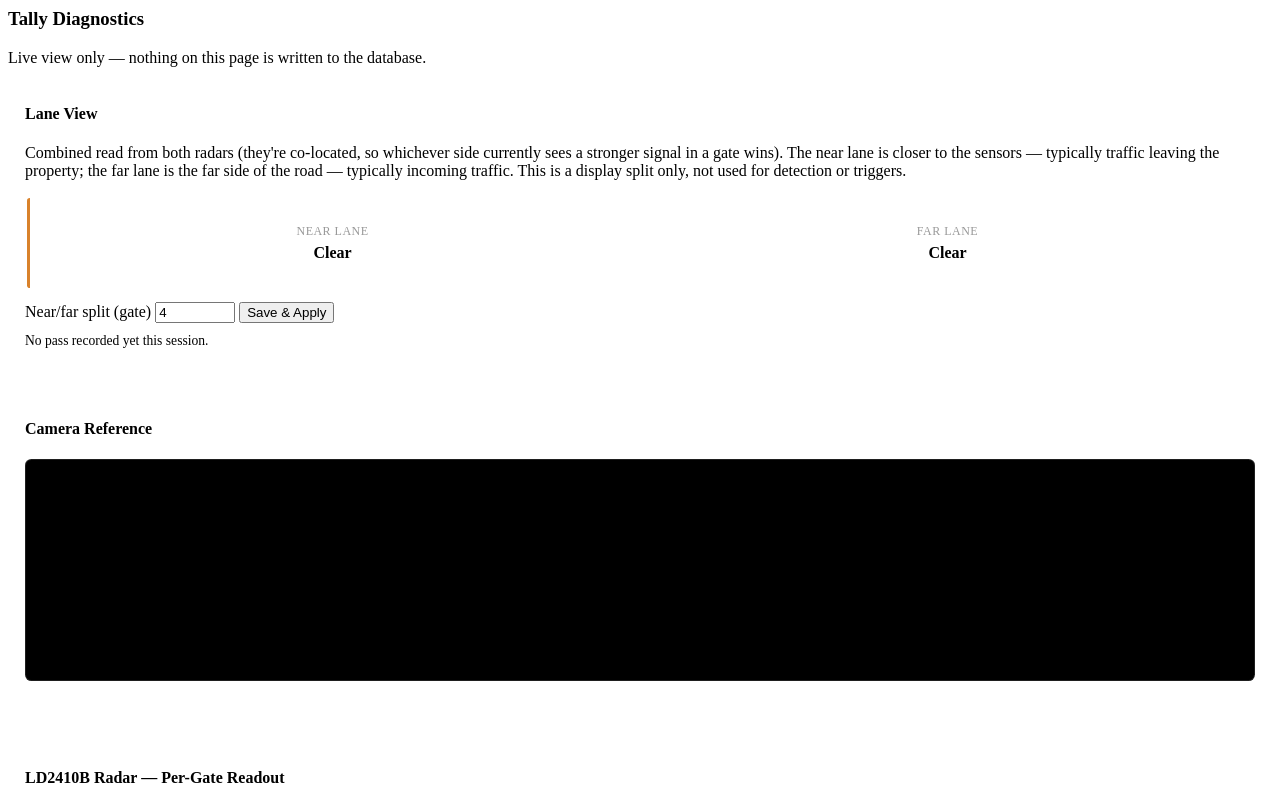
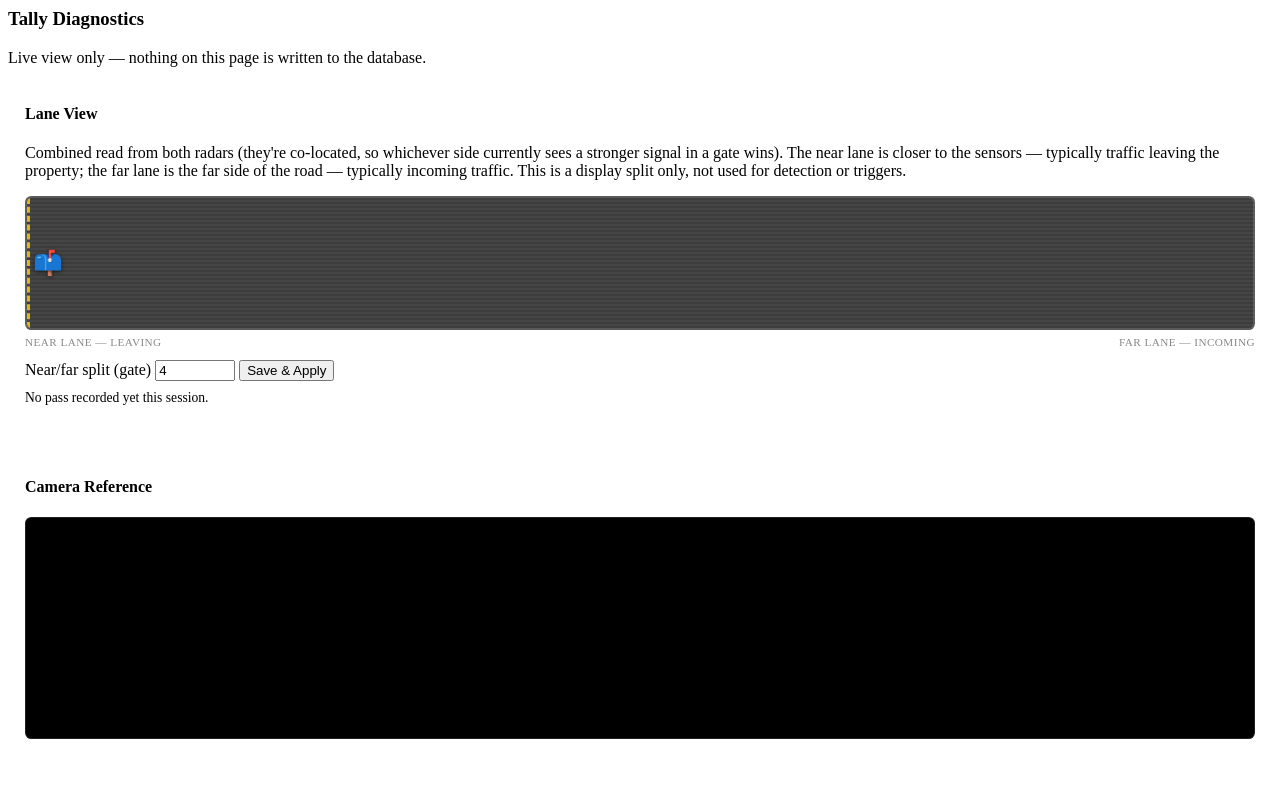
Before and after one commit to focusedonsound/fpp-tally, a PHP site: page /diagnostics.php in a window 1280 px wide. Shown: the top 785 px of the page. Run offline with PHP 8.4, Linux system fonts and the light colour scheme.

Commit message:
Redesign the Lane View as an actual top-down road graphic
Replaces the two abstract "Near/Far" boxes with a real visual: a
mailbox icon fixed at the sensor position (gate 0), a dashed lane
divider positioned proportionally at the configured split gate, and a
car icon that slides to the position of whichever gate currently reads
strongest -- the same gate the "*" marker on the per-gate readout above
already points at, just shown spatially instead of as a number. Both
lane halves still highlight when occupied. The compact gate-energy
strip stays underneath as a secondary technical reference.

Co-Authored-By: Claude Sonnet 5 <noreply@anthropic.com>
Claude-Session: https://claude.ai/code/session_01NjuzBZvDeLNNaGX7j9mC8p

```diff
--- a/www/diagnostics.php
+++ b/www/diagnostics.php
@@ -44,12 +44,31 @@ ini_set('display_errors', '0');
 .diag-cam-frame img { max-width: 100%; display: block; }
 .diag-cam-auth input[type=password] { width: 100%; padding: .5rem; margin: .5rem 0; background: rgba(255,255,255,0.06); border: 1px solid #555; color: inherit; border-radius: 4px; }
 #diagThermalCanvas { border: 1px solid rgba(255,255,255,0.12); border-radius: .3rem; image-rendering: pixelated; }
-.diag-lane-road { display: flex; gap: 4px; border: 2px solid rgba(255,255,255,0.15); border-radius: .3rem; overflow: hidden; height: 90px; }
-.diag-lane { flex: 1; display: flex; flex-direction: column; align-items: center; justify-content: center; gap: .3rem; background: rgba(255,255,255,0.04); transition: background .2s ease; position: relative; }
-.diag-lane.occupied { background: rgba(54,162,235,0.35); }
-.diag-lane-label { font-size: .75rem; color: #999; text-transform: uppercase; letter-spacing: .04em; }
-.diag-lane-status { font-size: 1rem; font-weight: 700; }
-.diag-lane-mailbox { position: absolute; left: -1px; top: 0; bottom: 0; width: 4px; background: #d9822b; }
+.diag-lane-road {
+  position: relative; height: 130px; border-radius: .4rem; overflow: hidden;
+  border: 2px solid rgba(255,255,255,0.15);
+  background: repeating-linear-gradient(180deg, #3d3d3d 0 2px, #454545 2px 4px), linear-gradient(#454545, #3a3a3a);
+}
+.diag-lane-half { position: absolute; top: 0; bottom: 0; transition: background-color .2s ease; display: flex; align-items: flex-end; justify-content: center; padding-bottom: .4rem; }
+.diag-lane-half.occupied { background-color: rgba(54,162,235,0.28); }
+.diag-lane-half .diag-lane-status { font-size: .75rem; font-weight: 700; color: #cfe8ff; text-shadow: 0 1px 2px rgba(0,0,0,0.6); }
+.diag-lane-near { left: 0; }
+.diag-lane-far { right: 0; }
+.diag-lane-divider {
+  position: absolute; top: 0; bottom: 0; width: 0;
+  border-left: 3px dashed #f0c419; opacity: .9; z-index: 2;
+  transition: left .2s ease;
+}
+.diag-lane-mailbox {
+  position: absolute; left: 6px; top: 50%; transform: translateY(-50%);
+  font-size: 1.5rem; z-index: 3; filter: drop-shadow(0 1px 2px rgba(0,0,0,.6));
+}
+.diag-lane-car {
+  position: absolute; top: 50%; font-size: 1.7rem; z-index: 4;
+  transform: translate(-50%, -50%); transition: left .5s ease, opacity .3s ease;
+  filter: drop-shadow(0 1px 2px rgba(0,0,0,.6));
+}
+.diag-lane-labelrow { display: flex; justify-content: space-between; font-size: .7rem; color: #888; margin-top: .35rem; text-transform: uppercase; letter-spacing: .04em; }
 .diag-lane-gates { display: flex; gap: 2px; margin-top: .75rem; }
 .diag-lane-gate { width: 100%; height: 10px; border-radius: 2px; background: rgba(255,255,255,0.1); }
 .diag-lastpass { font-size: .85rem; margin-top: .6rem; }
@@ -73,15 +92,19 @@ ini_set('display_errors', '0');
     This is a display split only, not used for detection or triggers.
   </p>
   <div class="diag-lane-road" id="diagLaneRoad">
-    <div class="diag-lane" id="diagLaneNear">
-      <div class="diag-lane-mailbox" title="Mailbox / sensor position"></div>
-      <span class="diag-lane-label">Near lane</span>
-      <span class="diag-lane-status" id="diagLaneNearStatus">Clear</span>
+    <div class="diag-lane-mailbox" title="Mailbox / sensor position">📫</div>
+    <div class="diag-lane-divider" id="diagLaneDivider"></div>
+    <div class="diag-lane-half diag-lane-near" id="diagLaneNear">
+      <span class="diag-lane-status" id="diagLaneNearStatus"></span>
     </div>
-    <div class="diag-lane" id="diagLaneFar">
-      <span class="diag-lane-label">Far lane</span>
-      <span class="diag-lane-status" id="diagLaneFarStatus">Clear</span>
+    <div class="diag-lane-half diag-lane-far" id="diagLaneFar">
+      <span class="diag-lane-status" id="diagLaneFarStatus"></span>
     </div>
+    <div class="diag-lane-car" id="diagLaneCar" style="left:0%; opacity:0;">🚗</div>
+  </div>
+  <div class="diag-lane-labelrow">
+    <span>Near lane — leaving</span>
+    <span>Far lane — incoming</span>
   </div>
   <div class="diag-lane-gates" id="diagLaneGates"></div>
   <div class="d-flex align-items-center gap-2 flex-wrap mt-2">
@@ -515,6 +538,11 @@ function diagRenderLane(ld2410Data, threshold) {
   if (!ld2410Data || (!ld2410Data.A?.connected && !ld2410Data.B?.connected)) {
     road.style.opacity = '0.4';
     document.getElementById('diagLaneGates').innerHTML = '';
+    document.getElementById('diagLaneCar').style.opacity = '0';
+    document.getElementById('diagLaneNear').classList.remove('occupied');
+    document.getElementById('diagLaneFar').classList.remove('occupied');
+    document.getElementById('diagLaneNearStatus').textContent = '';
+    document.getElementById('diagLaneFarStatus').textContent = '';
     return;
   }
   road.style.opacity = '1';
@@ -538,12 +566,39 @@ function diagRenderLane(ld2410Data, threshold) {
   const nearOccupied = combined.slice(0, split).some(e => e >= threshold);
   const farOccupied = combined.slice(split).some(e => e >= threshold);
 
+  // Road graphic: gate 0 sits at the mailbox (left edge), gate 8 at the
+  // far edge -- the divider and the two lane widths are placed
+  // proportionally along that same axis, so "near lane" / "far lane"
+  // visually line up with the actual gate numbers underneath instead of
+  // being an arbitrary 50/50 split.
+  const dividerPct = (split / DIAG_NUM_GATES) * 100;
+  document.getElementById('diagLaneDivider').style.left = dividerPct + '%';
   const nearEl = document.getElementById('diagLaneNear');
   const farEl = document.getElementById('diagLaneFar');
+  nearEl.style.left = '0%';
+  nearEl.style.width = dividerPct + '%';
+  farEl.style.left = dividerPct + '%';
+  farEl.style.width = (100 - dividerPct) + '%';
   nearEl.classList.toggle('occupied', nearOccupied);
   farEl.classList.toggle('occupied', farOccupied);
-  document.getElementById('diagLaneNearStatus').textContent = nearOccupied ? 'Vehicle' : 'Clear';
-  document.getElementById('diagLaneFarStatus').textContent = farOccupied ? 'Vehicle' : 'Clear';
+  document.getElementById('diagLaneNearStatus').textContent = nearOccupied ? 'Vehicle' : '';
+  document.getElementById('diagLaneFarStatus').textContent = farOccupied ? 'Vehicle' : '';
+
+  // Car marker: placed at whichever single gate currently reads
+  // strongest (same gate the "•" marker on the readout above points at),
+  // only shown while something is actually above threshold somewhere.
+  const carEl = document.getElementById('diagLaneCar');
+  let peakGate = -1, peakVal = -1;
+  for (let g = 0; g < DIAG_NUM_GATES; g++) {
+    if (combined[g] > peakVal) { peakVal = combined[g]; peakGate = g; }
+  }
+  if (peakVal >= threshold && peakGate >= 0) {
+    const carPct = ((peakGate + 0.5) / DIAG_NUM_GATES) * 100;
+    carEl.style.left = carPct + '%';
+    carEl.style.opacity = '1';
+  } else {
+    carEl.style.opacity = '0';
+  }
 
   // Small gate strip under the lanes -- same combined data, just a
   // compact reference so the lane split is visibly tied to real gate
```
